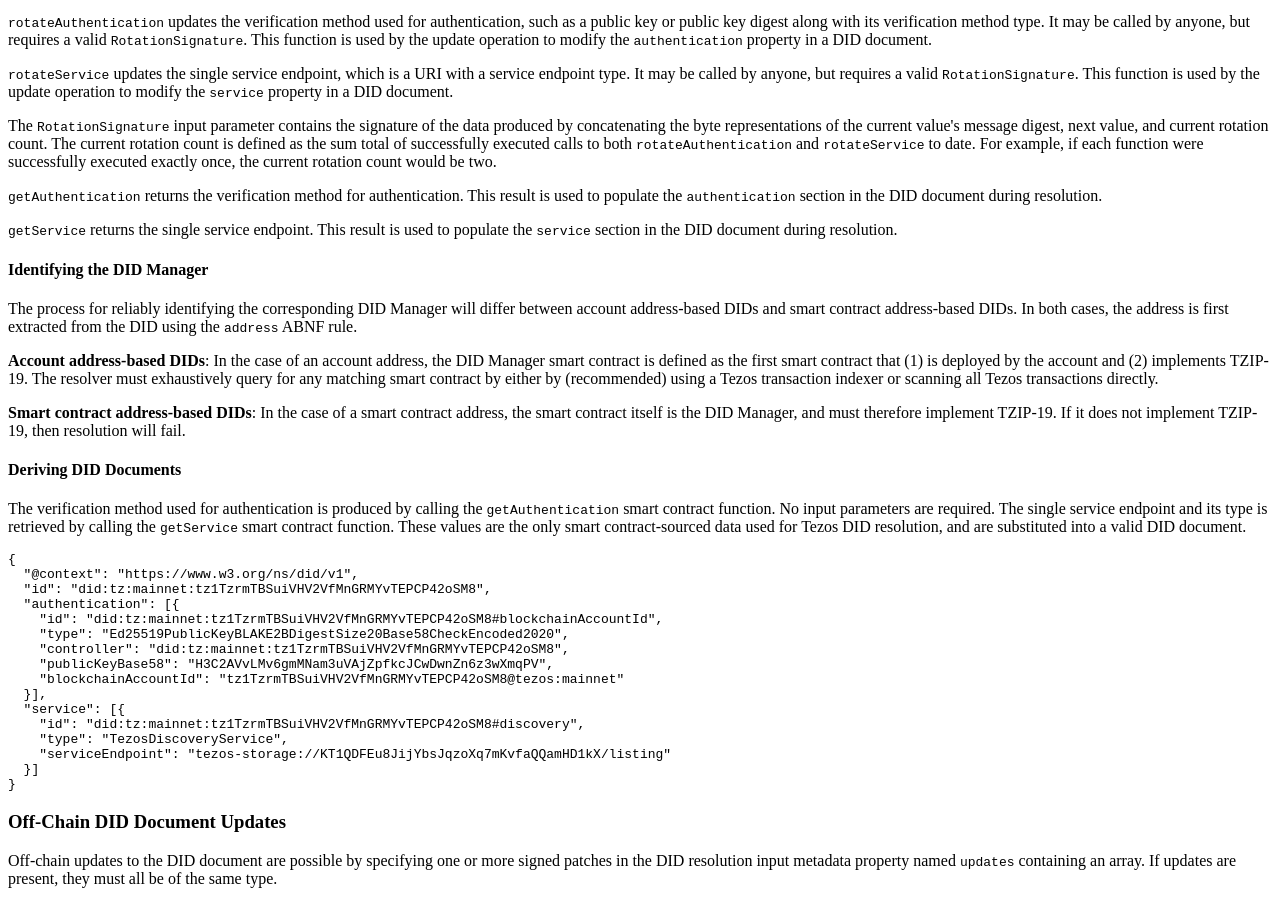
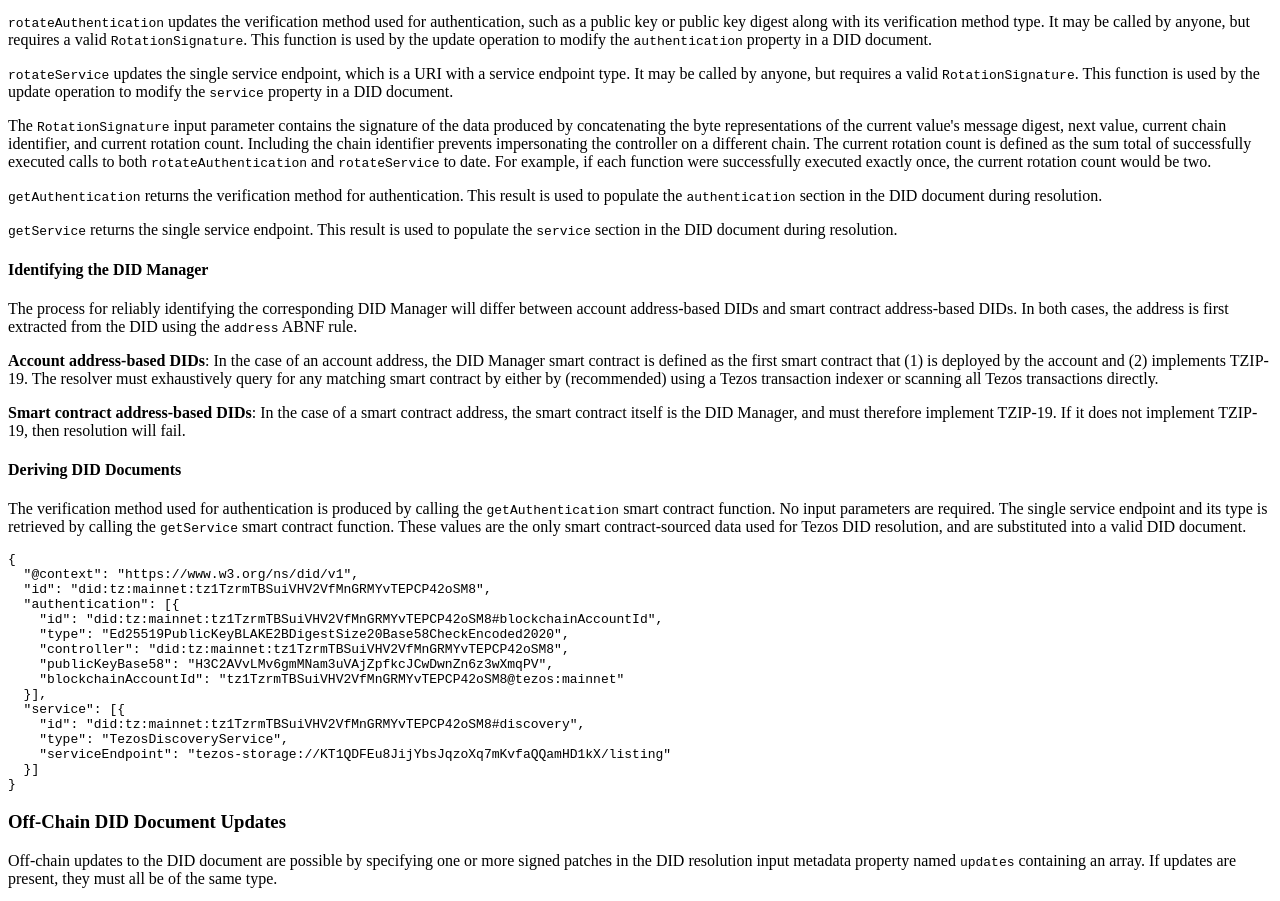
Before and after one commit to spruceid/did-tezos, a plain HTML site: page index.html in a window 1280 px wide. Shown: the part 3805-4706 px from the top of the page. Drawn offline with Linux system fonts and the light colour scheme; a script that the page names is missing.

Commit message:
Include chain ID in rotation event

```diff
--- a/index.html
+++ b/index.html
@@ -453,12 +453,14 @@ getService :: () => Service
 
     <p> The <code>RotationSignature</code> input parameter contains the
         signature of the data produced by concatenating the byte
-        representations of the current value's message digest, next value, and
-        current rotation count. The current rotation count is defined as the
-        sum total of successfully executed calls to both
-        <code>rotateAuthentication</code> and <code>rotateService</code> to
-        date. For example, if each function were successfully executed exactly
-        once, the current rotation count would be two.
+        representations of the current value's message digest, next value,
+        current chain identifier, and current rotation count. Including the
+        chain identifier prevents impersonating the controller on a different
+        chain. The current rotation count is defined as the sum total of
+        successfully executed calls to both <code>rotateAuthentication</code>
+        and <code>rotateService</code> to date. For example, if each function
+        were successfully executed exactly once, the current rotation count
+        would be two.
     </p>
 
     <p> <code>getAuthentication</code> returns the verification method for
```
